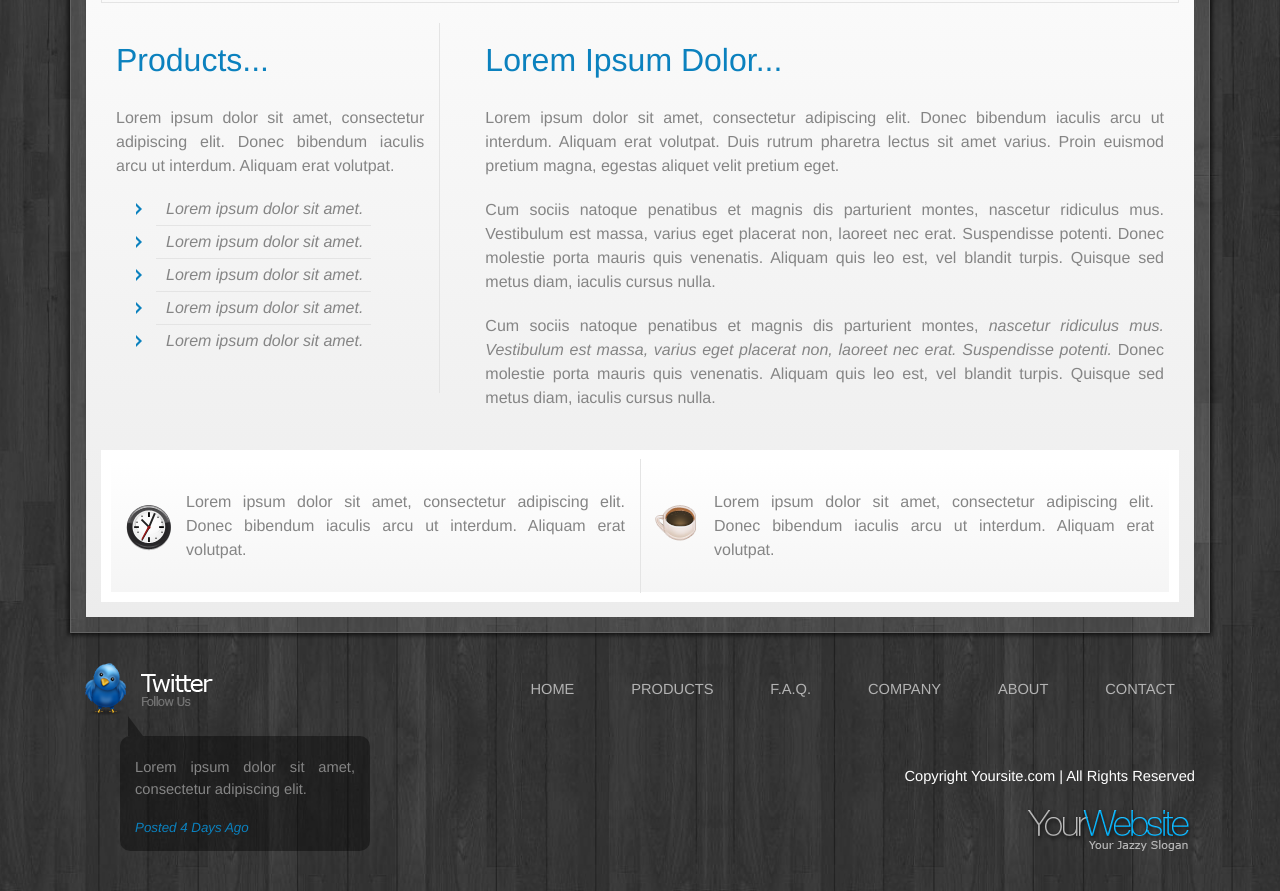
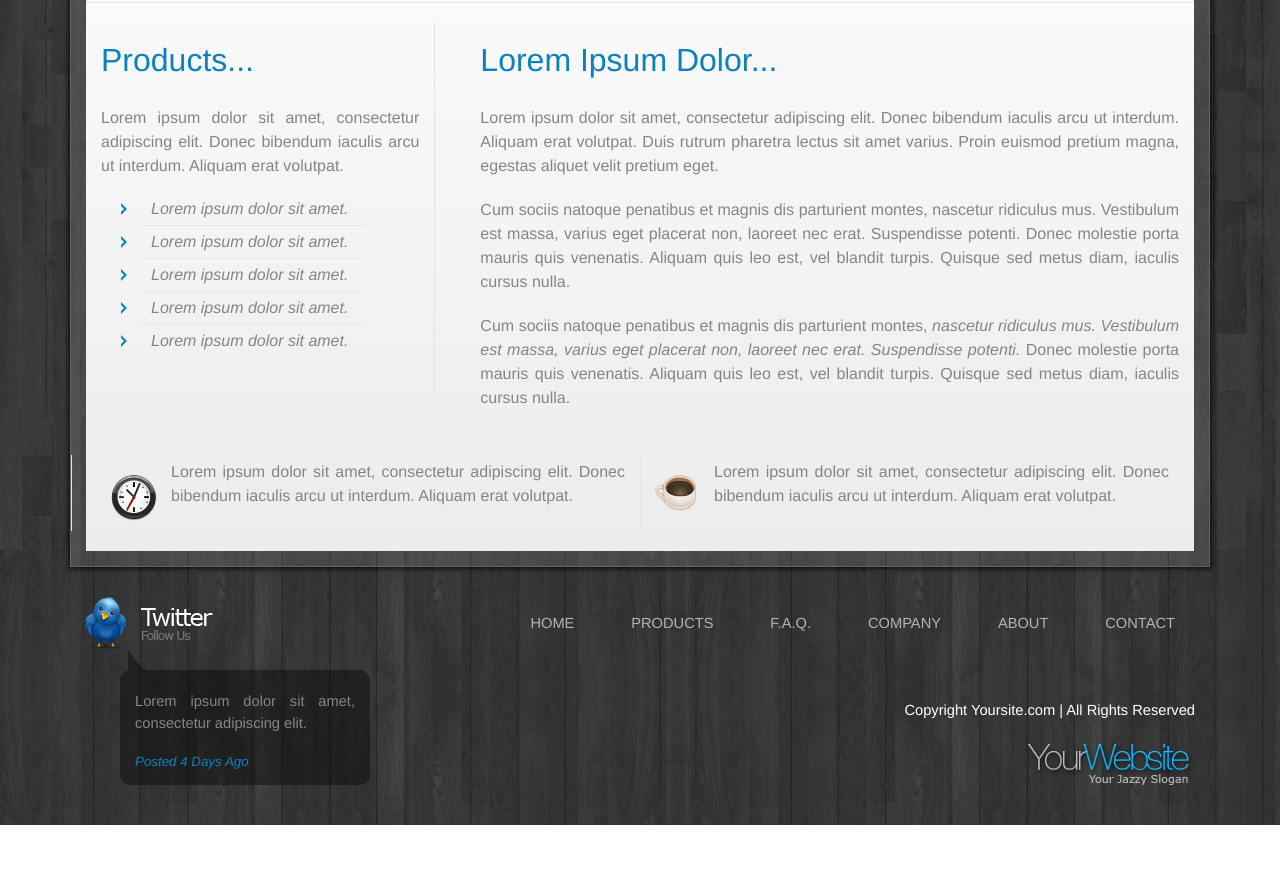
Before and after one commit to missi2402/AndiGroupTestCase, a plain HTML site: page index.html in a window 1280 px wide. Shown: the part 385-1276 px from the top of the page. After the commit the page ends 1210 px from the top, so only its background shows below. Drawn offline with nearby package versions, Linux system fonts and the light colour scheme.

Commit message:
Fixed style.less and bootstrap col-s.

```diff
--- a/css/style.less
+++ b/css/style.less
@@ -54,7 +54,7 @@ main {
 		box-shadow: 0px 0px 4.9px 2px rgba(0, 0, 0, 0.75);
 		padding: .9375rem;
 	}
-	.row {
+	.wrapper {
 		background-image: linear-gradient(to bottom, #FFFFFF 0%, #ececec 100%);
 		margin-right: 0 !important;
     	margin-left: 0 !important;
@@ -156,30 +156,30 @@ main {
 			padding: 20px 15px;
 		}
 	}
-	div {
+	> div > div {
 		padding-right: 15px;
 	}
 }
-.last-content-block section{
+.last-content-block > div {
 	margin-left: .9375rem;
-	border: 10px solid rgb(255, 255, 255);
+	border: 10px solid transparent;
 	border-right: none;
 	@media (max-width: 767px) {
 		margin-right: .9375rem;
-		border-right: 10px solid rgb(255, 255, 255);
+		border-right: 10px solid transparent;
 	}
 }
-.last-content-block:last-of-type section{
+.last-content-block:last-of-type > div {
 	margin-right: .9375rem;
 	margin-left: 0rem;
-	border: 10px solid rgb(255, 255, 255);
+	border: 10px solid transparent;
 	border-left: none;
 	@media (max-width: 767px) {
 		margin-left: .9375rem;
-		border-left: 10px solid rgb(255, 255, 255);
+		border-left: 10px solid transparent;
 	}
 }
-.last-content-block section:after {
+.last-content-block > div:after {
 	content:"";
 	background: @color-border;
 	position: absolute;
--- a/index.html
+++ b/index.html
@@ -1,5 +1,6 @@
 <!DOCTYPE html>
-<html lang="en">
+<html lang="zxx">
+
 <head>
     <meta charset="utf-8">
     <title>Your Website</title>
@@ -9,6 +10,7 @@
     <link href="css/bootstrap.min.css" rel="stylesheet">
     <link rel="icon" type="image/vnd.microsoft.icon" href="img/favicon.ico">
 </head>
+
 <body>
     <header>
         <div class="container">
@@ -46,8 +48,9 @@
     </header>
     <main>
         <div class="container">
+            <div class="wrapper">
                 <div class="row">
-				<div class="col-xl-12 col-lg-12 col-md-12 col-sm-12 col-xs-12">
+                    <div class="col-sm-12 col-xs-12">
                         <div id="carousel-example-generic" class="carousel slide" data-ride="carousel">
                             <div class="carousel-inner" role="listbox">
                                 <div class="carousel-item active">
@@ -80,36 +83,46 @@
                             </a>
                         </div>
                     </div>
-				<div class="col-xl-4 col-lg-4 col-md-6 col-sm-12 col-xs-12">
+                    <div class="col-lg-4 col-md-6 col-sm-12 col-xs-12">
                         <section class="left-menu">
                             <h1>Products...</h1>
                             <div>Lorem ipsum dolor sit amet, consectetur adipiscing elit. Donec bibendum iaculis arcu ut interdum. Aliquam erat volutpat. </div>
                             <ul>
-							<li><div class="arrow"></div>Lorem ipsum dolor sit amet.</li>
-							<li><div class="arrow"></div>Lorem ipsum dolor sit amet.</li>
-							<li><div class="arrow"></div>Lorem ipsum dolor sit amet.</li>
-							<li><div class="arrow"></div>Lorem ipsum dolor sit amet.</li>
-							<li><div class="arrow"></div>Lorem ipsum dolor sit amet.</li>
+                                <li>
+                                    <div class="arrow"></div>Lorem ipsum dolor sit amet.</li>
+                                <li>
+                                    <div class="arrow"></div>Lorem ipsum dolor sit amet.</li>
+                                <li>
+                                    <div class="arrow"></div>Lorem ipsum dolor sit amet.</li>
+                                <li>
+                                    <div class="arrow"></div>Lorem ipsum dolor sit amet.</li>
+                                <li>
+                                    <div class="arrow"></div>Lorem ipsum dolor sit amet.</li>
                             </ul>
                         </section>
                     </div>
-				<div class="col-xl-8 col-lg-8 col-md-6 col-sm-12 col-xs-12">
+                    <div class="col-lg-8 col-md-6 col-sm-12 col-xs-12">
                         <section class="main-content">
                             <h1>Lorem Ipsum Dolor...</h1>
-						<div>Lorem ipsum dolor sit amet, consectetur adipiscing elit. Donec bibendum iaculis arcu ut interdum. Aliquam erat volutpat. Duis rutrum pharetra lectus sit amet varius. Proin euismod pretium magna, egestas aliquet velit pretium eget. <br />Cum sociis natoque penatibus et magnis dis parturient montes, nascetur ridiculus mus. Vestibulum est massa, varius eget placerat non, laoreet nec erat. Suspendisse potenti. Donec molestie porta mauris quis venenatis. Aliquam quis leo est, vel blandit turpis. Quisque sed metus diam, iaculis cursus nulla. <br />Cum sociis natoque penatibus et magnis dis parturient montes,<span> nascetur ridiculus mus. Vestibulum est massa, varius eget placerat non, laoreet nec erat. Suspendisse potenti.</span> Donec molestie porta mauris quis venenatis. Aliquam quis leo est, vel blandit turpis. Quisque sed metus diam, iaculis cursus nulla. </div>
+                            <div>Lorem ipsum dolor sit amet, consectetur adipiscing elit. Donec bibendum iaculis arcu ut interdum. Aliquam erat volutpat. Duis rutrum pharetra lectus sit amet varius. Proin euismod pretium magna, egestas aliquet velit pretium eget.
+                                <br />Cum sociis natoque penatibus et magnis dis parturient montes, nascetur ridiculus mus. Vestibulum est massa, varius eget placerat non, laoreet nec erat. Suspendisse potenti. Donec molestie porta mauris quis venenatis. Aliquam quis leo est, vel blandit turpis. Quisque sed metus diam, iaculis cursus nulla.
+                                <br />Cum sociis natoque penatibus et magnis dis parturient montes,<span> nascetur ridiculus mus. Vestibulum est massa, varius eget placerat non, laoreet nec erat. Suspendisse potenti.</span> Donec molestie porta mauris quis venenatis. Aliquam quis leo est, vel blandit turpis. Quisque sed metus diam, iaculis cursus nulla. </div>
                         </section>
                     </div>
-				<div class="col-xl-6 col-lg-6 col-md-6 col-sm-12 col-xs-12 last-content-block">
-					<section>
+                </div>
+                <div class="row">
+                    <div class="col-md-6 col-sm-12 col-xs-12 last-content-block">
+                        <div>
                             <img src="img/menu-clock-icon.png" alt="Lorem ipsum">
                             <div>Lorem ipsum dolor sit amet, consectetur adipiscing elit. Donec bibendum iaculis arcu ut interdum. Aliquam erat volutpat. </div>
-					</section>
                         </div>
-				<div class="col-xl-6 col-lg-6 col-md-6 col-sm-12 col-xs-12 last-content-block">
-					<section>
+                    </div>
+                    <div class="col-md-6 col-sm-12 col-xs-12 last-content-block">
+                        <div>
                             <img src="img/menu-coffee-icon.png" alt="Lorem ipsum">
                             <div>Lorem ipsum dolor sit amet, consectetur adipiscing elit. Donec bibendum iaculis arcu ut interdum. Aliquam erat volutpat. </div>
-					</section>
+                        </div>
+                    </div>
                 </div>
             </div>
         </div>
@@ -117,8 +130,8 @@
     <footer>
         <div class="container">
             <div class="row">
-				<div class="col-xl-4 col-lg-4 col-md-12 col-sm-12 col-xs-12">
-				<section class="speech-twitter">
+                <div class="col-lg-4 col-sm-12 col-xs-12">
+                    <div class="speech-twitter">
                         <img src="img/footer-twitter-icon.png" alt="twitter">
                         <div class="bubble">
                             <p>
@@ -126,9 +139,9 @@
                             </p>
                             <span>Posted 4 Days Ago</span>
                         </div>
-				</section>
                     </div>
-				<div class="col-xl-8 col-lg-8 col-md-12 col-sm-12 col-xs-12 bottom-nav">
+                </div>
+                <div class="col-lg-8 col-sm-12 col-xs-12 bottom-nav">
                     <ul class="nav nav-inline text-uppercase">
                         <li class="nav-item"><a class="nav-link" href="#">Home</a></li>
                         <li class="nav-item"><a class="nav-link" href="#">Products</a></li>
@@ -148,4 +161,5 @@
     <script src="js/bootstrap.min.js"></script>
     <script src="js/prefixfree.min.js"></script>
 </body>
+
 </html>
```
Also changed, not shown: css/style.css. Lines whose indentation alone changed are shown as unchanged.
